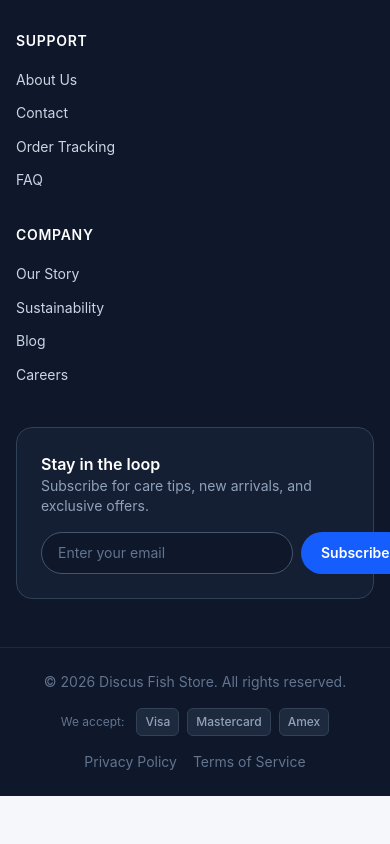
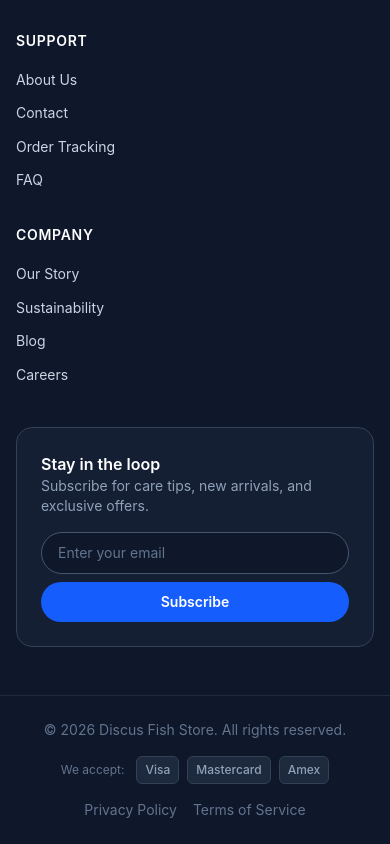
Before and after one commit to lucasdrew448-cmd/ecommerce, a Next.js app: page / in a window 390 px wide. Shown: the part 5192-6036 px from the top of the page. Before the commit the page ends 5988 px from the top, so only its background shows below. Built offline with nearby package versions, Linux system fonts and the light colour scheme; no server answers.

Commit message:
fix footer width in mobile

```diff
--- a/components/Footer.tsx
+++ b/components/Footer.tsx
@@ -157,7 +157,7 @@ export default function Footer() {
                 Subscribe for care tips, new arrivals, and exclusive offers.
               </p>
             </div>
-            <form className="flex w-full max-w-md gap-2">
+            <form className="flex w-full max-w-md flex-col gap-2 sm:flex-row">
               <input
                 type="email"
                 placeholder="Enter your email"
@@ -165,7 +165,7 @@ export default function Footer() {
               />
               <button
                 type="submit"
-                className="rounded-full bg-blue-600 px-5 py-2.5 text-sm font-semibold text-white transition hover:bg-blue-700"
+                className="w-full rounded-full bg-blue-600 px-5 py-2.5 text-sm font-semibold text-white transition hover:bg-blue-700 sm:w-auto"
               >
                 Subscribe
               </button>
```
